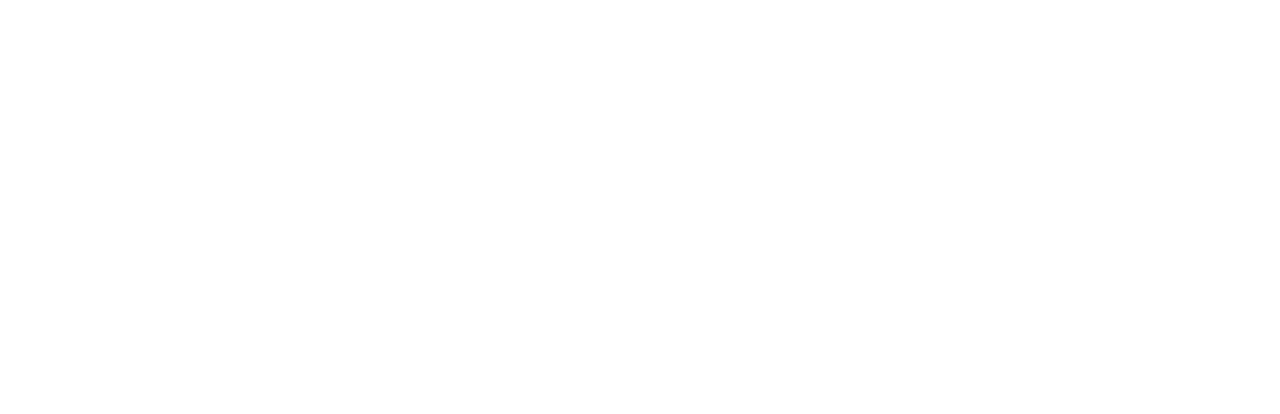
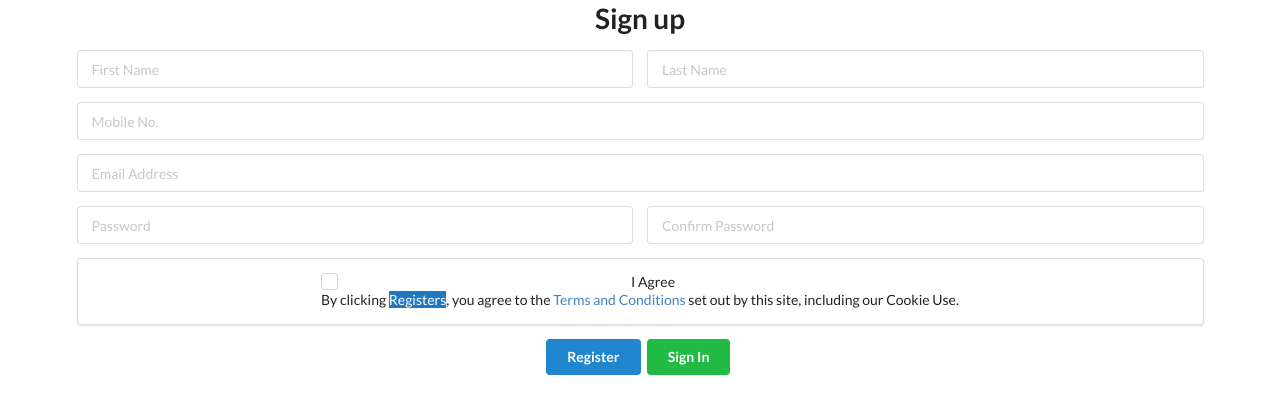
Before and after one commit to JiawenZhu/Jiawen_Angular_07_05_2022, a plain HTML site: page homework1/index.html in a window 1280 px wide. Drawn offline with nearby package versions, Linux system fonts and the light colour scheme.

Commit message:
first commit

```diff
--- a/homework1/index.html
+++ b/homework1/index.html
@@ -1,12 +1,63 @@
 <!DOCTYPE html>
 <html lang="en">
-<head>
-  <meta charset="UTF-8">
-  <meta http-equiv="X-UA-Compatible" content="IE=edge">
-  <meta name="viewport" content="width=device-width, initial-scale=1.0">
-  <title>initalation</title>
+<link>
+<meta charset="UTF-8">
+<meta http-equiv="X-UA-Compatible" content="IE=edge">
+<meta name="viewport" content="width=device-width, initial-scale=1.0">
+<title>first homework</title>
+<link rel="stylesheet" href="./style.css" />
+<link rel="stylesheet" href="https://cdnjs.cloudflare.com/ajax/libs/semantic-ui/2.4.1/semantic.min.css"
+  integrity="sha512-8bHTC73gkZ7rZ7vpqUQThUDhqcNFyYi2xgDgPDHc+GXVGHXq+xPjynxIopALmOPqzo9JZj0k6OqqewdGO3EsrQ=="
+  crossorigin="anonymous" referrerpolicy="no-referrer" />
 </head>
+
 <body>
+  <h1>Sign up</h1>
+  <form class="ui form container">
+    <div class="field">
+      <div class="two fields">
+        <div class="field">
+          <input type="text" name="first-name" placeholder="First Name">
+        </div>
+        <div class="field">
+          <input type="text" name="last-name" placeholder="Last Name">
+        </div>
+      </div>
+    </div>
+    <div class="field">
+      <div class="wide field">
+        <input type="text" name="phone" placeholder="Mobile No.">
+      </div>
+    </div>
+    <div class="field">
+      <div class="wide field">
+        <input type="text" name="email" placeholder="Email Address">
+      </div>
+    </div>
+    <div class="field">
+      <div class="two fields">
+        <div class="field">
+          <input type="text" name="password" placeholder="Password">
+        </div>
+        <div class="field">
+          <input type="text" name="password" placeholder="Confirm Password">
+        </div>
+      </div>
+    </div>
+    <div class="ui segment">
+      <div class="field">
+        <div class="ui checkbox">
+          <input type="checkbox" name="gift" tabindex="0">
+          <label>I Agree</label>
+          <input type="checkbox" name="gift" tabindex="0" class="hidden">
+          <p>By clicking <span id="aggreementContent">Registers</span>, you agree to the <span id="aggreementContent2"><a href="http://">Terms and Conditions</a></span> set out by this site, including our Cookie Use.
+          </p>
+        </div>
+      </div>
+    </div>
+    <div class="ui two primary button" tabindex="0">Register</div>
+    <div class="ui two positive button" tabindex="0">Sign In</div>
+  </form>
+</body>
 
-</body>
 </html>
--- /dev/null
+++ b/homework1/style.css
@@ -0,0 +1,10 @@
+body{
+  text-align: center;
+}
+#aggreementContent{
+  background-color:  #2178C2;
+  color: #FFFFFF;
+}
+#aggreementContent2{
+  color: #2178C2;
+}
```
